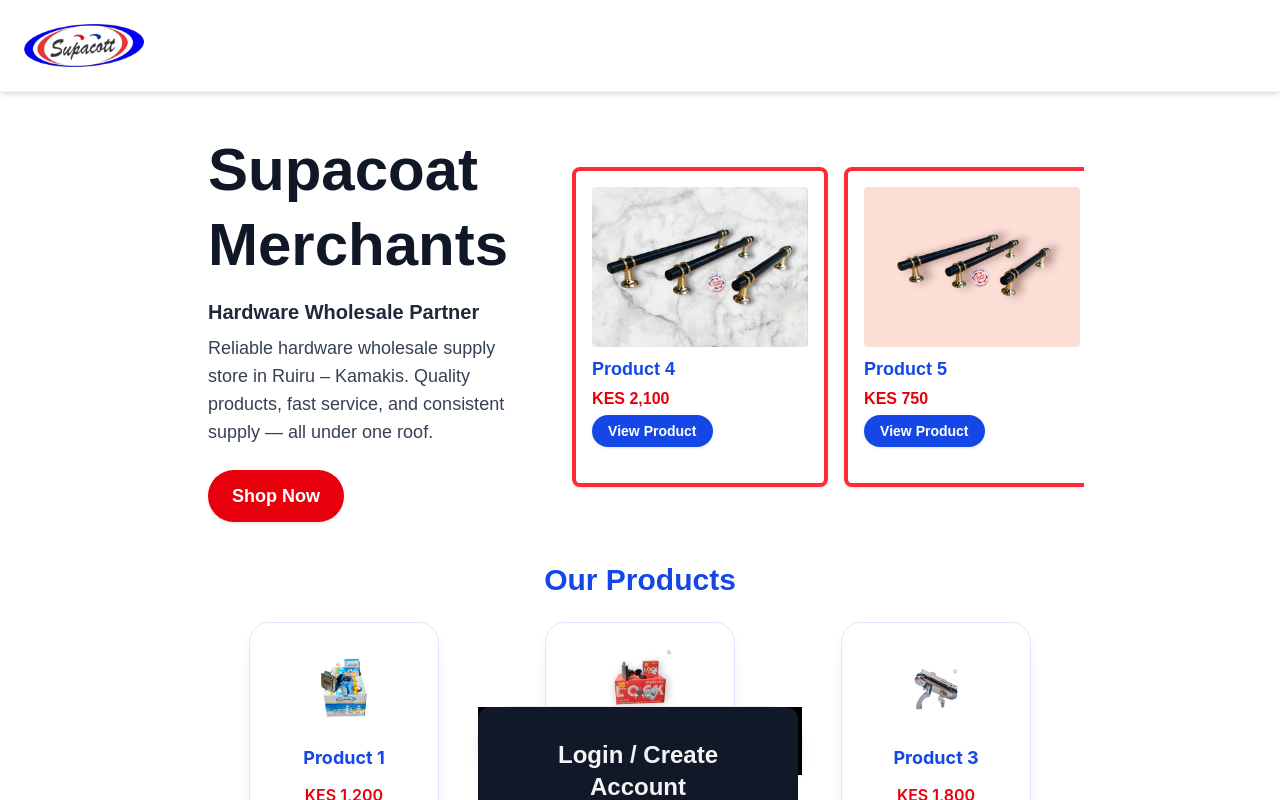
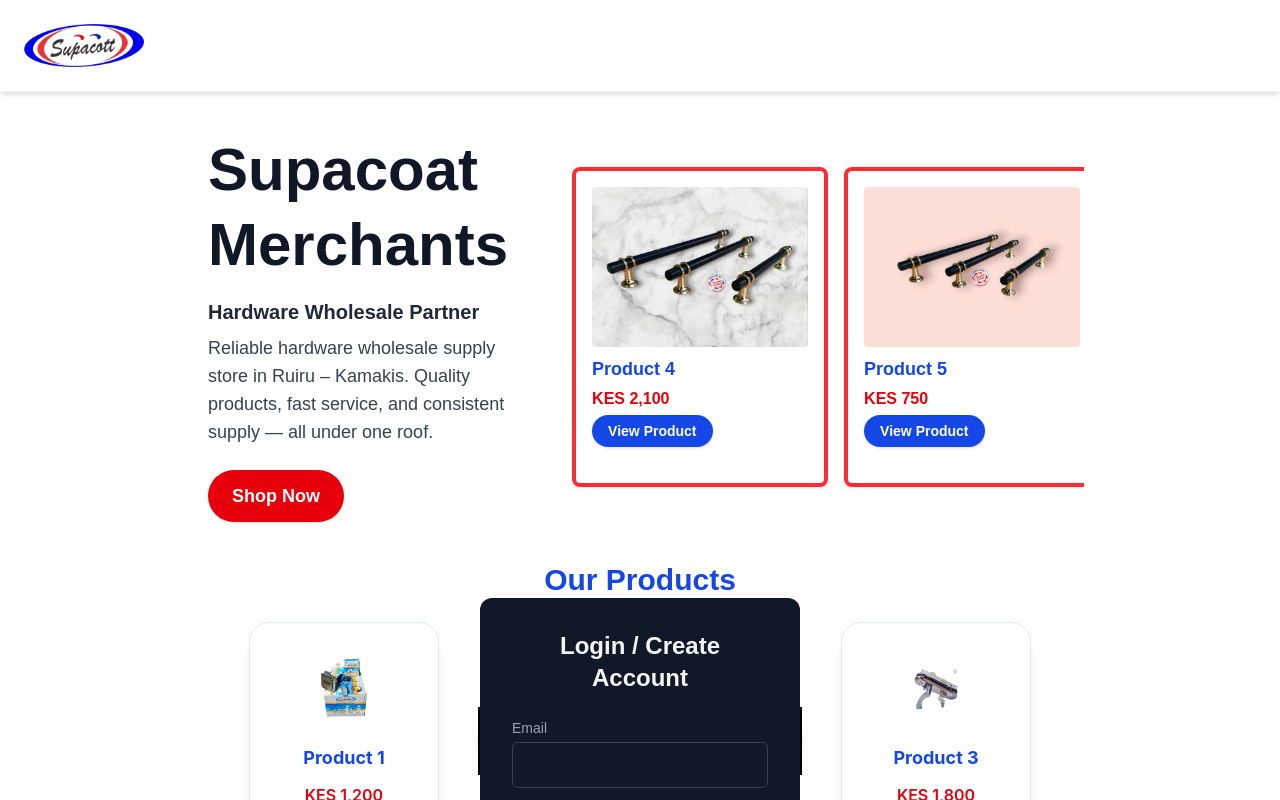
Before and after one commit to kellyworkos00-droid/project101, a Next.js app: page / in a window 1280 px wide. Both pictures are taken after a click on the button "Profile". Shown: the top 800 px of the page. Built offline with nearby package versions, Linux system fonts and the light colour scheme; grey boxes are pictures that could not be loaded.

Commit message:
Make login/profile modal always visible, centered, and above nav bar on all devices

```diff
--- a/src/components/ProfileNav.tsx
+++ b/src/components/ProfileNav.tsx
@@ -45,16 +45,16 @@
         <Image src="/profile-icon.svg" alt="Profile" width={32} height={32} />
       </button>
       {showMenu && (
-        <div className="fixed inset-0 z-[2000] bg-black bg-opacity-60">
+        <div className="fixed inset-0 z-[3000] bg-black bg-opacity-60 flex items-center justify-center">
           {isLoggedIn ? (
             <div className="form-container" style={{
               boxShadow: '0 8px 32px rgba(0,0,0,0.35)',
-              minWidth: 340,
+              minWidth: '90vw',
               maxWidth: 400,
               width: '100%',
               maxHeight: '90vh',
               overflow: 'auto',
-              position: 'absolute',
+              position: 'fixed',
               top: '50%',
               left: '50%',
               transform: 'translate(-50%, -50%)',
```
